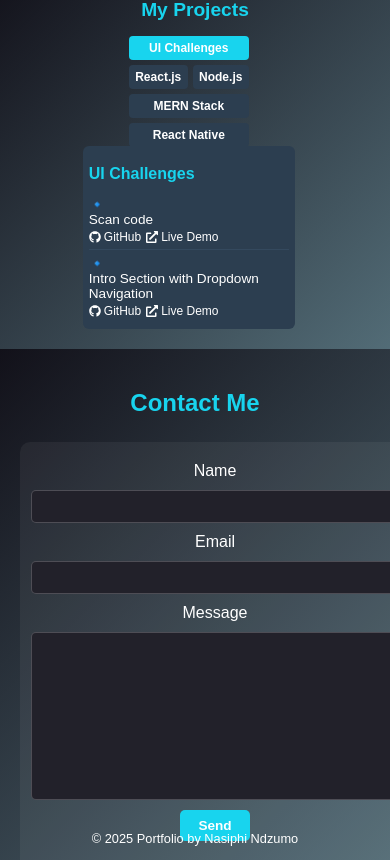
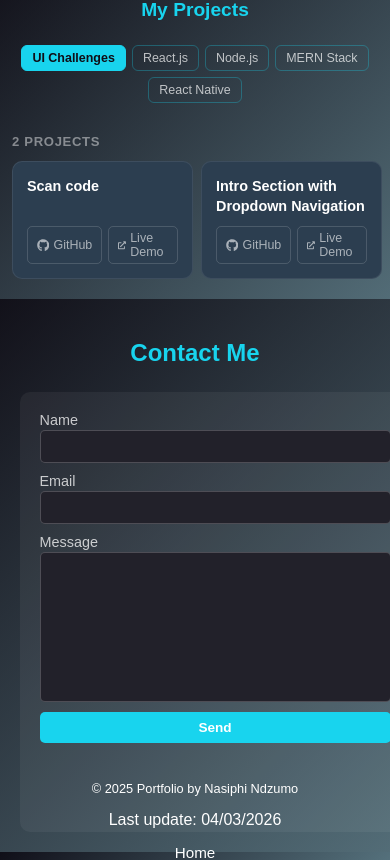
Before and after one commit to Siphe23/Portfolio-evidence, a React (Create React App) app: page / in a window 390 px wide. Shown: the part 3620-4480 px from the top of the page. Built offline with nearby package versions, Linux system fonts and the light colour scheme.

Commit message:
Enhance Contact form accessibility with label associations and improve layout styles

```diff
--- a/src/pages/Contact.js
+++ b/src/pages/Contact.js
@@ -6,12 +6,13 @@ function Contact() {
     <div className="contact">
       <h2>Contact Me</h2>
       <form action="https://formspree.io/f/xovvgklz" method="POST">
-        <label>Name</label>
-        <input type="text" name="name" required />
-        <label>Email</label>
-        <input type="email" name="email" required />
-        <label>Message</label>
-        <textarea name="message" required></textarea>
+        {/* FIX: added htmlFor/id pairs to link labels to their inputs */}
+        <label htmlFor="name">Name</label>
+        <input id="name" type="text" name="name" required />
+        <label htmlFor="email">Email</label>
+        <input id="email" type="email" name="email" required />
+        <label htmlFor="message">Message</label>
+        <textarea id="message" name="message" required></textarea>
         <button type="submit">Send</button>
       </form>
     </div>
--- a/src/pages/Projects.js
+++ b/src/pages/Projects.js
@@ -9,116 +9,44 @@ function Projects() {
     {
       category: 'UI Challenges',
       projects: [
-        {
-          name: 'Scan code',
-          github: 'https://github.com/yourusername/scan-code',
-          deployed: 'https://yourusername.github.io/scan-code',
-        },
-        {
-          name: 'Intro Section with Dropdown Navigation',
-          github: 'https://github.com/yourusername/intro-dropdown',
-          deployed: 'https://yourusername.github.io/intro-dropdown',
-        },
+        { name: 'Scan code', github: 'https://github.com/yourusername/scan-code', deployed: 'https://yourusername.github.io/scan-code' },
+        { name: 'Intro Section with Dropdown Navigation', github: 'https://github.com/yourusername/intro-dropdown', deployed: 'https://yourusername.github.io/intro-dropdown' },
       ],
     },
     {
       category: 'React.js',
       projects: [
-        {
-          name: 'Age Calculator',
-          github: 'https://github.com/yourusername/age-calculator',
-          deployed: 'https://yourusername.github.io/age-calculator',
-        },
-        {
-          name: 'Employee App',
-          github: 'https://github.com/yourusername/employee-app',
-          deployed: 'https://yourusername.github.io/employee-app',
-        },
-        {
-          name: 'To-Do List App',
-          github: 'https://github.com/yourusername/to-do-list-app',
-          deployed: 'https://yourusername.github.io/to-do-list-app',
-        },
-        {
-          name: 'Shopping List App',
-          github: 'https://github.com/yourusername/shopping-list-app',
-          deployed: 'https://yourusername.github.io/shopping-list-app',
-        },
-        {
-          name: 'Weather App',
-          github: 'https://github.com/yourusername/weather-app',
-          deployed: 'https://yourusername.github.io/weather-app',
-        },
-        {
-          name: 'Recipe App',
-          github: 'https://github.com/yourusername/recipe-app',
-          deployed: 'https://yourusername.github.io/recipe-app',
-        },
+        { name: 'Age Calculator', github: 'https://github.com/yourusername/age-calculator', deployed: 'https://yourusername.github.io/age-calculator' },
+        { name: 'Employee App', github: 'https://github.com/yourusername/employee-app', deployed: 'https://yourusername.github.io/employee-app' },
+        { name: 'To-Do List App', github: 'https://github.com/yourusername/to-do-list-app', deployed: 'https://yourusername.github.io/to-do-list-app' },
+        { name: 'Shopping List App', github: 'https://github.com/yourusername/shopping-list-app', deployed: 'https://yourusername.github.io/shopping-list-app' },
+        { name: 'Weather App', github: 'https://github.com/yourusername/weather-app', deployed: 'https://yourusername.github.io/weather-app' },
+        { name: 'Recipe App', github: 'https://github.com/yourusername/recipe-app', deployed: 'https://yourusername.github.io/recipe-app' },
       ],
     },
     {
       category: 'Node.js',
       projects: [
-        {
-          name: 'Server.js',
-          github: 'https://github.com/yourusername/server-js',
-          deployed: 'https://yourusername.github.io/server-js',
-        },
-        {
-          name: 'Shopping Node.js',
-          github: 'https://github.com/yourusername/shopping-nodejs',
-          deployed: 'https://yourusername.github.io/shopping-nodejs',
-        },
-        {
-          name: 'Quiz App',
-          github: 'https://github.com/yourusername/quiz-app',
-          deployed: 'https://yourusername.github.io/quiz-app',
-        },
-        {
-          name: 'Memory Game',
-          github: 'https://github.com/yourusername/memory-game',
-          deployed: 'https://yourusername.github.io/memory-game',
-        },
+        { name: 'Server.js', github: 'https://github.com/yourusername/server-js', deployed: 'https://yourusername.github.io/server-js' },
+        { name: 'Shopping Node.js', github: 'https://github.com/yourusername/shopping-nodejs', deployed: 'https://yourusername.github.io/shopping-nodejs' },
+        { name: 'Quiz App', github: 'https://github.com/yourusername/quiz-app', deployed: 'https://yourusername.github.io/quiz-app' },
+        { name: 'Memory Game', github: 'https://github.com/yourusername/memory-game', deployed: 'https://yourusername.github.io/memory-game' },
       ],
     },
     {
       category: 'MERN Stack',
       projects: [
-        {
-          name: 'Hotel App',
-          github: 'https://github.com/yourusername/hotel-app',
-          deployed: 'https://yourusername.github.io/hotel-app',
-        },
+        { name: 'Hotel App', github: 'https://github.com/yourusername/hotel-app', deployed: 'https://yourusername.github.io/hotel-app' },
       ],
     },
     {
       category: 'React Native',
       projects: [
-        {
-          name: 'Birthday Card',
-          github: 'https://github.com/yourusername/birthday-card',
-          deployed: 'https://yourusername.github.io/birthday-card',
-        },
-        {
-          name: 'Audio Recording App',
-          github: 'https://github.com/yourusername/audio-recording',
-          deployed: 'https://yourusername.github.io/audio-recording',
-        },
-        {
-          name: 'Payment Gateway',
-          github: 'https://github.com/yourusername/payment-gateway',
-          deployed: 'https://yourusername.github.io/payment-gateway',
-        },
-        {
-          name: 'Gallery App',
-          github: 'https://github.com/yourusername/gallery-app',
-          deployed: 'https://yourusername.github.io/gallery-app',
-        },
-        {
-          name: 'Shopping List App',
-          github: 'https://github.com/yourusername/shopping-list-app-react-native',
-          deployed: 'https://yourusername.github.io/shopping-list-app-react-native',
-        },
+        { name: 'Birthday Card', github: 'https://github.com/yourusername/birthday-card', deployed: 'https://yourusername.github.io/birthday-card' },
+        { name: 'Audio Recording App', github: 'https://github.com/yourusername/audio-recording', deployed: 'https://yourusername.github.io/audio-recording' },
+        { name: 'Payment Gateway', github: 'https://github.com/yourusername/payment-gateway', deployed: 'https://yourusername.github.io/payment-gateway' },
+        { name: 'Gallery App', github: 'https://github.com/yourusername/gallery-app', deployed: 'https://yourusername.github.io/gallery-app' },
+        { name: 'Shopping List App', github: 'https://github.com/yourusername/shopping-list-app-react-native', deployed: 'https://yourusername.github.io/shopping-list-app-react-native' },
       ],
     },
   ];
@@ -135,9 +63,7 @@ function Projects() {
           {projectsData.map((category) => (
             <button
               key={category.category}
-              className={`category-button ${
-                selectedCategory === category.category ? 'active' : ''
-              }`}
+              className={`category-button ${selectedCategory === category.category ? 'active' : ''}`}
               onClick={() => setSelectedCategory(category.category)}
             >
               {category.category}
@@ -145,26 +71,18 @@ function Projects() {
           ))}
         </div>
         <div className="projects-content">
-          <h2 className="category-heading">{selectedCategory}</h2>
+          <h2 className="category-heading">
+            {selectedProjects.projects.length} project{selectedProjects.projects.length !== 1 ? 's' : ''}
+          </h2>
           <ul className="project-list">
             {selectedProjects.projects.map((project, index) => (
               <li key={index} className="project-item">
-                <span className="project-icon">🔹</span> {project.name}
+                <span className="project-name">{project.name}</span>
                 <div className="project-links">
-                  <a
-                    href={project.github}
-                    target="_blank"
-                    rel="noopener noreferrer"
-                    className="link-icon"
-                  >
+                  <a href={project.github} target="_blank" rel="noopener noreferrer" className="link-icon">
                     <FaGithub /> GitHub
                   </a>
-                  <a
-                    href={project.deployed}
-                    target="_blank"
-                    rel="noopener noreferrer"
-                    className="link-icon"
-                  >
+                  <a href={project.deployed} target="_blank" rel="noopener noreferrer" className="link-icon">
                     <FaExternalLinkAlt /> Live Demo
                   </a>
                 </div>
--- a/src/styling/Contact.css
+++ b/src/styling/Contact.css
@@ -1,6 +1,6 @@
 .contact {
   padding: 60px 10%;
- background: linear-gradient(135deg, rgba(15, 14, 23, 0.7), rgba(106, 143, 155, 0.7));
+  background: linear-gradient(135deg, rgba(15, 14, 23, 0.7), rgba(106, 143, 155, 0.7));
   text-align: center;
 }
 
@@ -14,7 +14,7 @@
   display: flex;
   flex-direction: column;
   gap: 18px;
-  align-items: center;
+  align-items: stretch; /* FIX: was 'center', which squished inputs */
   background: rgba(255, 255, 255, 0.05);
   padding: 40px;
   border-radius: 10px;
@@ -22,6 +22,14 @@
   max-width: 550px;
   min-height: 450px;
   margin: 0 auto;
+}
+
+/* FIX: added label styling */
+.contact label {
+  text-align: left;
+  color: rgba(255, 255, 255, 0.75);
+  font-size: 0.9rem;
+  margin-bottom: -8px;
 }
 
 .contact input, .contact textarea {
@@ -34,6 +42,7 @@
   color: white;
   outline: none;
   transition: all 0.3s ease;
+  box-sizing: border-box; /* FIX: prevents overflow on 100% width */
 }
 
 .contact input:focus, .contact textarea:focus {
@@ -63,83 +72,27 @@
   transform: scale(1.05);
 }
 
-
 @media (max-width: 1080px) {
-  .contact {
-    padding: 40px 8%;
-  }
-
-  .contact h2 {
-    font-size: 2rem;
-  }
-
-  .contact form {
-    padding: 30px;
-    gap: 15px;
-  }
-
-  .contact input, .contact textarea {
-    padding: 12px;
-    font-size: 0.95rem;
-  }
-
-  .contact button {
-    padding: 12px 25px;
-    font-size: 0.95rem;
-  }
+  .contact { padding: 40px 8%; }
+  .contact h2 { font-size: 2rem; }
+  .contact form { padding: 30px; gap: 15px; }
+  .contact input, .contact textarea { padding: 12px; font-size: 0.95rem; }
+  .contact button { padding: 12px 25px; font-size: 0.95rem; }
 }
 
-
 @media (max-width: 768px) {
-  .contact {
-    padding: 30px 5%;
-  }
-
-  .contact h2 {
-    font-size: 1.8rem;
-  }
-
-  .contact form {
-    width: 100%;
-    padding: 25px;
-    gap: 12px;
-  }
-
-  .contact input, .contact textarea {
-    padding: 10px;
-    font-size: 0.9rem;
-  }
-
-  .contact button {
-    padding: 10px 20px;
-    font-size: 0.9rem;
-  }
+  .contact { padding: 30px 5%; }
+  .contact h2 { font-size: 1.8rem; }
+  .contact form { padding: 25px; gap: 12px; }
+  .contact input, .contact textarea { padding: 10px; font-size: 0.9rem; }
+  .contact button { padding: 10px 20px; font-size: 0.9rem; }
 }
 
-
-@media (max-width: 768px) {
-  .contact {
-    padding: 20px 5%;
-  }
-
-  .contact h2 {
-    font-size: 1.5rem;
-  }
-
-  .contact form {
-    width: 100%;
-    padding: 20px;
-    gap: 10px;
-    min-height: 400px;
-  }
-
-  .contact input, .contact textarea {
-    padding: 8px;
-    font-size: 0.85rem;
-  }
-
-  .contact button {
-    padding: 8px 18px;
-    font-size: 0.85rem;
-  }
+/* FIX: merged duplicate 768px block into one above, kept this for smaller phones */
+@media (max-width: 480px) {
+  .contact { padding: 20px 5%; }
+  .contact h2 { font-size: 1.5rem; }
+  .contact form { padding: 20px; gap: 10px; min-height: 400px; }
+  .contact input, .contact textarea { padding: 8px; font-size: 0.85rem; }
+  .contact button { padding: 8px 18px; font-size: 0.85rem; }
 }
--- a/src/styling/Projects.css
+++ b/src/styling/Projects.css
@@ -1,185 +1,157 @@
+/* ── Container ── */
 .projects-container {
   background: linear-gradient(135deg, rgba(15, 14, 23, 0.7), rgba(106, 143, 155, 0.7));
   color: #fff;
-  padding: 40px 10px; /* Even smaller padding for mobile */
+  padding: 40px 20px;
   font-family: 'Arial', sans-serif;
 }
 
 .projects-title {
   text-align: center;
-  font-size: 1.4em; /* Smaller title */
+  font-size: 1.6em;
   color: #18d4ee;
-  margin-bottom: 15px;
+  margin-bottom: 1.5rem;
 }
 
+/* ── Tab bar (replaces vertical sidebar) ── */
 .projects-layout {
-  display: flex; /* Fixed */
-  justify-content: center; /* Centers horizontally */
-  align-items: center;     /* Centers vertically if needed */
-  width: 50%;             /* Use full width */
-  flex-wrap: wrap;
-  margin-left: 20%;
-  gap: 10px; /* Smaller gap */
+  display: flex;
+  flex-direction: column;
+  align-items: center;
+  max-width: 860px;
+  margin: 0 auto;
+  gap: 0;
 }
 
 .projects-sidebar {
   display: flex;
-  flex-direction: column;
-  gap: 5px; /* Tighter gap */
-  width: 120px;  /* Sidebar fixed width */
-  height: 100px; /* Sidebar fixed height */
-  justify-content: center; /* Center buttons vertically */
-  align-items: center;     /* Center buttons horizontally */
+  flex-wrap: wrap;
+  justify-content: center;
+  gap: 6px;
+  width: 100%;
+  margin-bottom: 1.25rem;
 }
 
-
 .category-button {
-  background-color: #2c3e50;
-  border: none;
-  padding: 6px 8px; /* Compact padding */
-  color: #fff;
-  text-align: center;
+  background: transparent;
+  border: 1px solid rgba(24, 212, 238, 0.3);
+  padding: 7px 16px;
+  color: rgba(255, 255, 255, 0.7);
   cursor: pointer;
-  border-radius: 4px;
-  transition: background-color 0.3s ease;
-  font-weight: 600;
-  font-size: 0.85rem; /* Smaller text */
+  border-radius: 6px;
+  font-weight: 500;
+  font-size: 0.85rem;
+  transition: all 0.2s ease;
+  white-space: nowrap;
 }
 
-.category-button:hover,
+.category-button:hover {
+  background: rgba(24, 212, 238, 0.15);
+  color: #18d4ee;
+  border-color: rgba(24, 212, 238, 0.6);
+}
+
 .category-button.active {
   background-color: #18d4ee;
+  color: #0f0e17;
+  border-color: #18d4ee;
+  font-weight: 600;
 }
 
+/* ── Card grid (replaces list) ── */
 .projects-content {
-  flex: 3;
-  min-width: 200px; /* Slimmer content area */
-  background-color: #2c3e50;
-  padding: 8px; /* Compact padding */
-  border-radius: 6px;
+  width: 100%;
 }
 
 .category-heading {
-  margin-bottom: 8px;
-  color: #18d4ee;
-  font-size: 1rem; /* Smaller heading */
+  font-size: 0.82rem;
+  color: rgba(255, 255, 255, 0.45);
+  letter-spacing: 0.05em;
+  text-transform: uppercase;
+  margin-bottom: 0.75rem;
 }
 
 .project-list {
   list-style: none;
   padding: 0;
   margin: 0;
-  font-size: 0.85rem; /* Smaller text */
+  display: grid;
+  grid-template-columns: repeat(auto-fill, minmax(190px, 1fr));
+  gap: 10px;
 }
 
+/* ── Project card ── */
 .project-item {
-  padding: 5px 0; /* Reduced vertical space */
-  border-bottom: 1px solid #34495e;
+  background-color: #2c3e50;
+  border: 1px solid rgba(255, 255, 255, 0.08);
+  border-radius: 10px;
+  padding: 14px;
   display: flex;
   flex-direction: column;
+  gap: 10px;
+  transition: border-color 0.2s ease, transform 0.2s ease;
 }
 
-.project-item:last-child {
-  border-bottom: none;
+.project-item:hover {
+  border-color: rgba(24, 212, 238, 0.4);
+  transform: translateY(-2px);
 }
 
+.project-icon {
+  display: none; /* replaced by card layout */
+}
+
+/* ── Project name — add a wrapper span in JSX ── */
+.project-name {
+  font-size: 0.9rem;
+  font-weight: 600;
+  color: #fff;
+  line-height: 1.4;
+}
+
+/* ── Links ── */
 .project-links {
-  margin-top: 3px;
   display: flex;
-  flex-wrap: wrap;
-  gap: 5px; /* Tight gap */
+  gap: 6px;
+  margin-top: auto;
 }
 
 .link-icon {
-  color: #fff;
+  display: inline-flex;
+  align-items: center;
+  gap: 4px;
+  font-size: 0.78rem;
+  color: rgba(255, 255, 255, 0.6);
   text-decoration: none;
-  display: flex;
-  align-items: center;
-  gap: 3px;
-  font-size: 0.8rem; /* Smaller link text */
+  border: 1px solid rgba(255, 255, 255, 0.15);
+  padding: 4px 9px;
+  border-radius: 5px;
+  transition: all 0.2s;
 }
 
 .link-icon:hover {
-  text-decoration: underline;
+  color: #18d4ee;
+  border-color: rgba(24, 212, 238, 0.5);
+  background: rgba(24, 212, 238, 0.08);
+  text-decoration: none;
 }
 
-/* MEDIA QUERY: Tablets and below */
+/* ── Responsive ── */
 @media (max-width: 768px) {
-  .projects-layout {
-    flex-direction: column;
-  }
-
-  .projects-sidebar {
-    flex-direction: row;
-    flex-wrap: wrap;
-    gap: 5px;
-    justify-content: center;
-  }
-
-  .category-button {
-    flex: 1 1 auto;
-    text-align: center;
-    font-size: 0.8rem;
-  }
-
-  .projects-content {
-    width: 100%;
+  .project-list {
+    grid-template-columns: repeat(auto-fill, minmax(150px, 1fr));
   }
 }
 
-/* MEDIA QUERY: Small screens (mobile) */
 @media (max-width: 480px) {
-  .projects-container {
-    padding: 20px 8px;
+  .projects-container { padding: 20px 12px; }
+  .projects-title { font-size: 1.2em; }
+  .project-list {
+    grid-template-columns: 1fr 1fr;
+    gap: 8px;
   }
-
-  .projects-title {
-    font-size: 1.2em;
-  }
-
   .category-button {
-    padding: 5px 6px;
-    font-size: 0.75rem;
-  }
-
-  .projects-content {
-    padding: 6px;
-  }
-
-  .link-icon {
-    font-size: 0.75rem;
+    padding: 5px 10px;
+    font-size: 0.78rem;
   }
 }
-
-/* Fade + scale animation for cards on load */
-@keyframes fadeScaleIn {
-  0% {
-    opacity: 0;
-    transform: scale(0.9);
-  }
-  100% {
-    opacity: 1;
-    transform: scale(1);
-  }
-}
-
-.project-card {
-  background-color: #fff;
-  border-radius: 0.8rem;
-  padding: 1rem;
-  box-shadow: 0 5px 10px rgba(0, 0, 0, 0.1);
-  min-height: 180px; /* Smaller height */
-  animation: fadeScaleIn 0.5s ease forwards;
-  transition: transform 0.3s ease, box-shadow 0.3s ease;
-  transform-origin: center;
-}
-
-.project-card:hover {
-  transform: scale(1.02);
-  box-shadow: 0 8px 16px rgba(0, 0, 0, 0.2);
-}
-
-.project-card.expanded {
-  transform: scale(1.04);
-  box-shadow: 0 10px 20px rgba(0, 0, 0, 0.25);
-}
```
